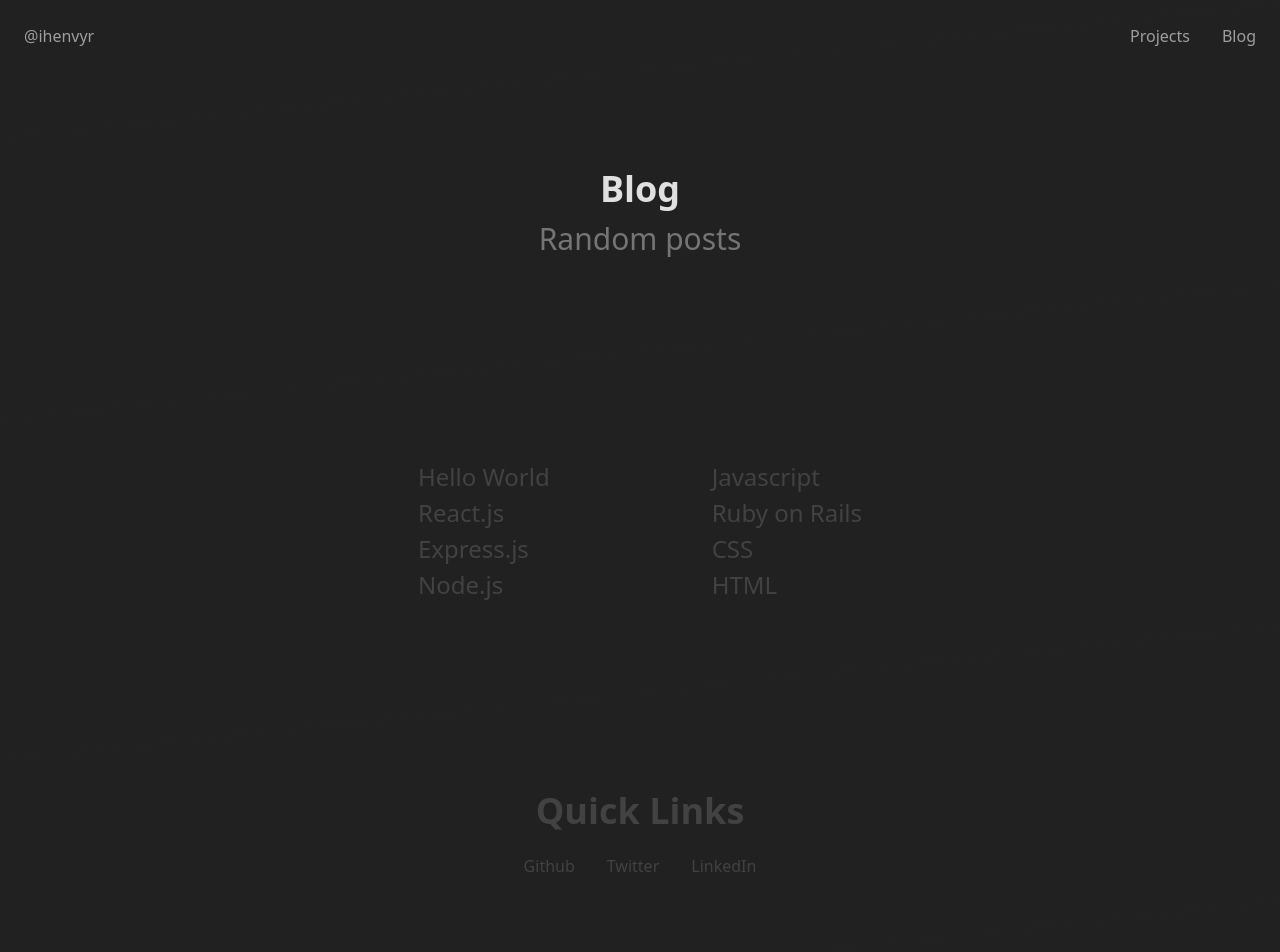
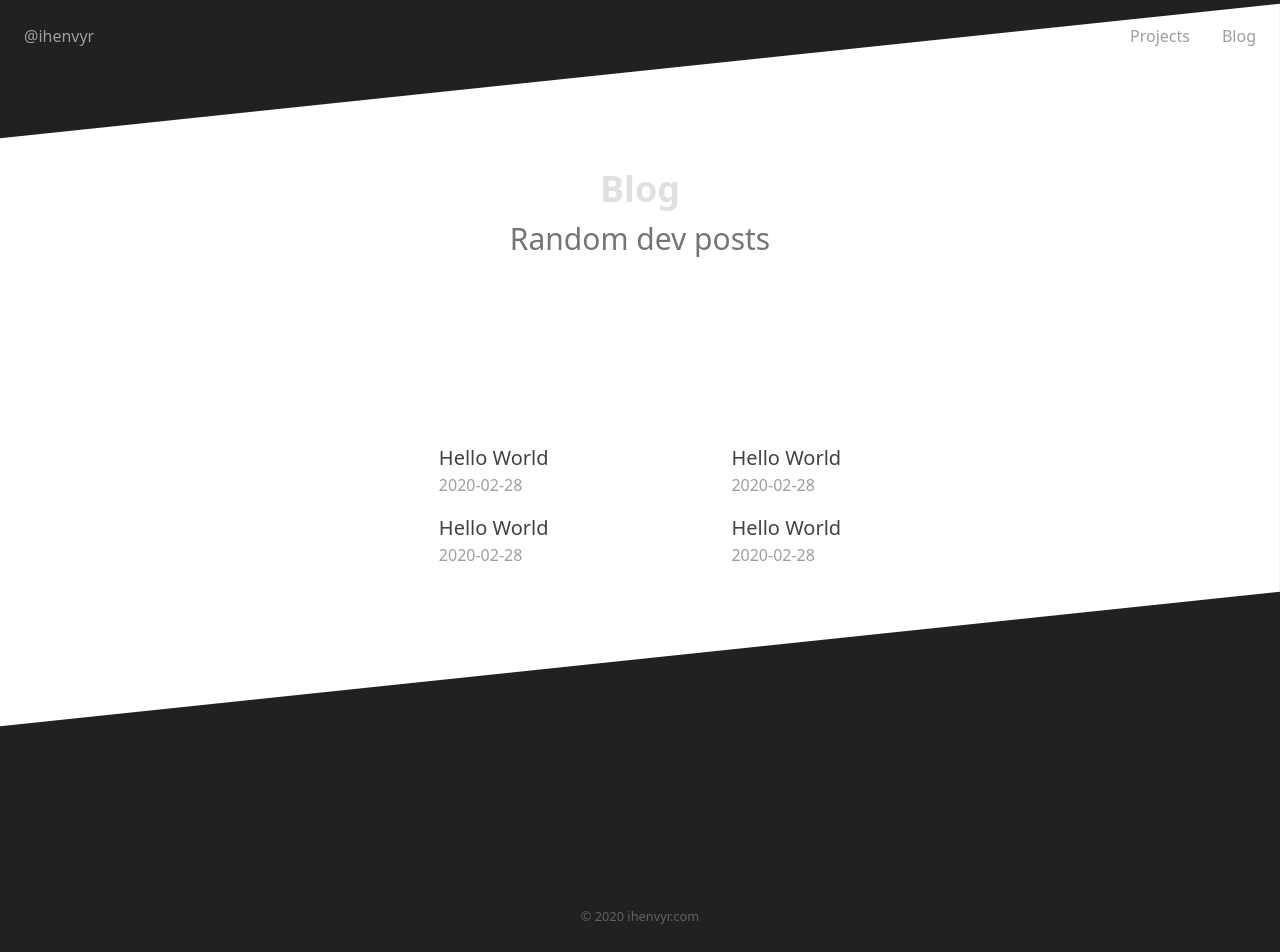
Before and after one commit to ihenvyr/ihenvyr.com, a Next.js app: page /blog in a window 1280 px wide. Shown: the top 952 px of the page. Built offline with nearby package versions, Linux system fonts and the light colour scheme.

Commit message:
Blog page content sample posts populated

```diff
--- a/src/pages/blog/index.jsx
+++ b/src/pages/blog/index.jsx
@@ -20,7 +20,7 @@ const Blog = () => {
             <H1>Blog</H1>
             <H2>
               <span className="text-gray-600">
-                Random posts
+                Random dev posts
               </span>
             </H2>
           </div>
@@ -30,42 +30,32 @@ const Blog = () => {
       <DiagonalBox colorA={"#FFFFFF"} colorB={"#FFFFFF"}>
         <Container>
           <div className="text-gray-800 max-w-3xl mx-auto">
-            <div className="flex justify-evenly">
-              <ul className="text-2xl mt-4">
-                <li><Link href="/blog/hello-world"><a className="hover:underline">Hello World</a></Link></li>
-                <li>React.js</li>
-                <li>Express.js</li>
-                <li>Node.js</li>
+            <div className="flex justify-evenly flex-col md:flex-row">
+              <ul className="text-xl">
+                <li>
+                  <Link href="/blog/hello-world"><a className="hover:underline">Hello World</a></Link>
+                  <div className="text-base text-gray-500">2020-02-28</div>
+                </li>
+                <li className="mt-4">
+                  <Link href="/blog/hello-world"><a className="hover:underline">Hello World</a></Link>
+                  <div className="text-base text-gray-500">2020-02-28</div>
+                </li>
               </ul>
 
-              <ul className="text-2xl mt-4">
-                <li>Javascript</li>
-                <li>Ruby on Rails</li>
-                <li>CSS</li>
-                <li>HTML</li>
+              <ul className="text-xl mt-4 md:mt-0">
+                <li>
+                  <Link href="/blog/hello-world"><a className="hover:underline">Hello World</a></Link>
+                  <div className="text-base text-gray-500">2020-02-28</div>
+                </li>
+                <li className="mt-4">
+                  <Link href="/blog/hello-world"><a className="hover:underline">Hello World</a></Link>
+                  <div className="text-base text-gray-500">2020-02-28</div>
+                </li>
               </ul>
             </div>
           </div>
         </Container>
       </DiagonalBox>
-
-      <DiagonalBox colorA={"#E0E0E0"} colorB={"#E0E0E0"}>
-        <Container>
-          <div className="text-gray-800 max-w-3xl mx-auto">
-            <div className="text-center">
-              <H1>Quick Links</H1>
-            </div>
-
-            <ul className="text-center mt-4">
-              <li className="inline-block px-4"><a target="_blank" href="https://github.com/ihenvyr">Github</a></li>
-              <li className="inline-block px-4"><a target="_blank" href="https://twitter.com/ihenvyr">Twitter</a></li>
-              <li className="inline-block px-4"><a target="_blank" href="https://www.linkedin.com/in/ihenvyr">LinkedIn</a></li>
-            </ul>
-          </div>
-        </Container>
-      </DiagonalBox>
-
-      <DiagonalBox colorA={"#212121"} colorB={"#212121"}/>
     </Page>
   );
 };
```
